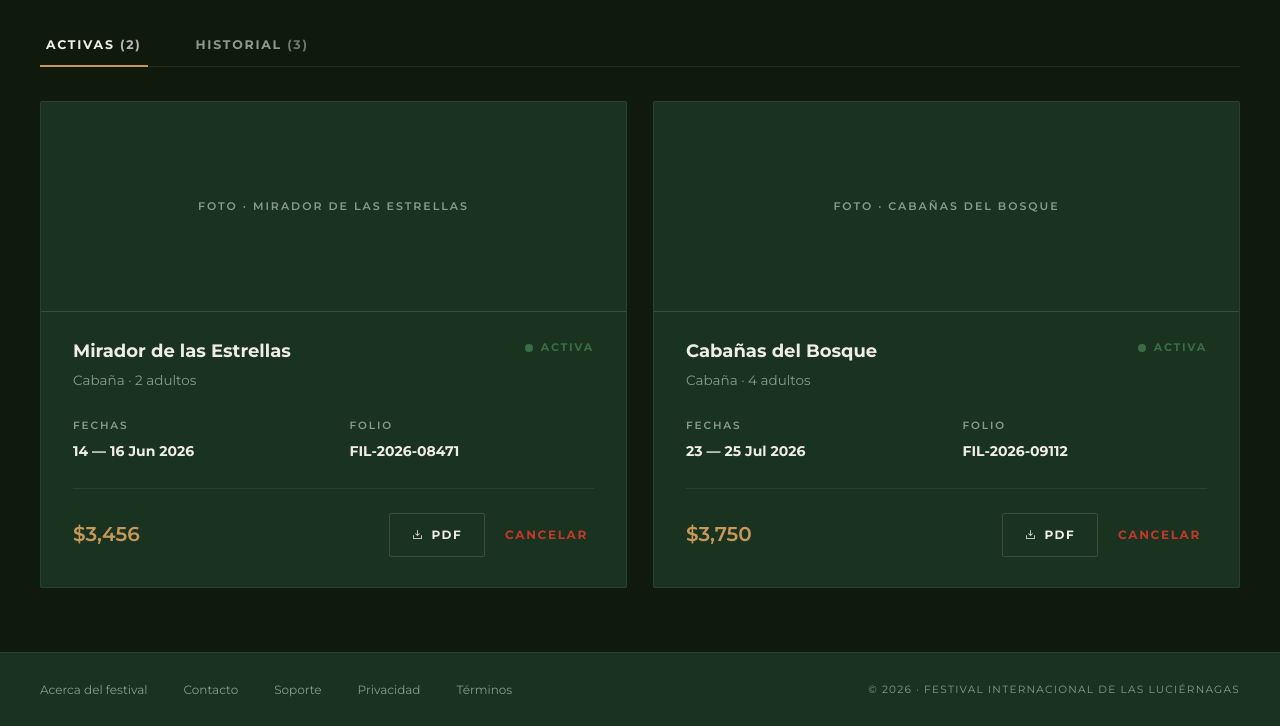
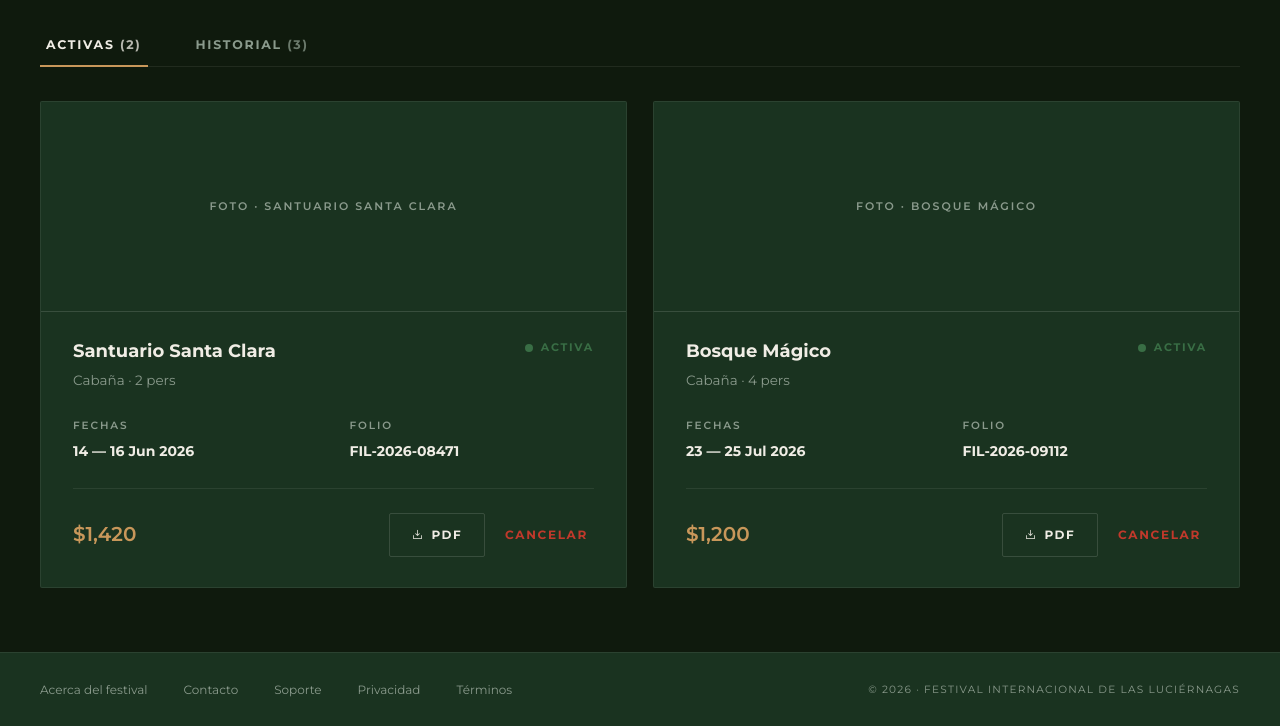
Before and after one commit to YamilSalazar/Prisma, a Django app: page /mis-reservaciones/ in a window 1280 px wide. Shown: the part 339-1065 px from the top of the page. Run offline with Django 5.2, Linux system fonts and the light colour scheme.

Commit message:
refactor: reemplazar los valores por defecto de la plantilla reservations por los nuevos datos de views.py

```diff
--- a/apps/core/templates/core/account/reservations.html
+++ b/apps/core/templates/core/account/reservations.html
@@ -13,12 +13,12 @@
   <div class="reservation-panel is-active" data-reservation-panel="active">
     <div class="reservation-grid">
       <article class="card reservation-card reservation-card--full">
-        <div class="photo-placeholder reservation-card__photo"><span>Foto &middot; Mirador de las Estrellas</span></div>
+        <div class="photo-placeholder reservation-card__photo"><span>Foto &middot; Santuario Santa Clara</span></div>
         <div class="reservation-card__body">
           <div class="reservation-card__head">
             <div>
-              <h2>Mirador de las Estrellas</h2>
-              <p>Caba&ntilde;a &middot; 2 adultos</p>
+              <h2>Santuario Santa Clara</h2>
+              <p>Caba&ntilde;a &middot; 2 pers</p>
             </div>
             <span class="reservation-status reservation-status--active"><i></i> Activa</span>
           </div>
@@ -27,7 +27,7 @@
             <p><span>Folio</span><strong>FIL-2026-08471</strong></p>
           </div>
           <div class="reservation-card__footer">
-            <strong class="reservation-price">$3,456</strong>
+            <strong class="reservation-price">$1,420</strong>
             <div class="reservation-actions">
               <a class="button button--secondary" href="#"><i class="ph ph-download-simple"></i> PDF</a>
               <button class="reservation-cancel" type="button" data-open-modal="modal-cancelar">Cancelar</button>
@@ -37,12 +37,12 @@
       </article>
 
       <article class="card reservation-card reservation-card--full">
-        <div class="photo-placeholder reservation-card__photo"><span>Foto &middot; Caba&ntilde;as del Bosque</span></div>
+        <div class="photo-placeholder reservation-card__photo"><span>Foto &middot; Bosque M&aacute;gico</span></div>
         <div class="reservation-card__body">
           <div class="reservation-card__head">
             <div>
-              <h2>Caba&ntilde;as del Bosque</h2>
-              <p>Caba&ntilde;a &middot; 4 adultos</p>
+              <h2>Bosque M&aacute;gico</h2>
+              <p>Caba&ntilde;a &middot; 4 pers</p>
             </div>
             <span class="reservation-status reservation-status--active"><i></i> Activa</span>
           </div>
@@ -51,7 +51,7 @@
             <p><span>Folio</span><strong>FIL-2026-09112</strong></p>
           </div>
           <div class="reservation-card__footer">
-            <strong class="reservation-price">$3,750</strong>
+            <strong class="reservation-price">$1,200</strong>
             <div class="reservation-actions">
               <a class="button button--secondary" href="#"><i class="ph ph-download-simple"></i> PDF</a>
               <button class="reservation-cancel" type="button" data-open-modal="modal-cancelar">Cancelar</button>
@@ -65,12 +65,12 @@
   <div class="reservation-panel" data-reservation-panel="history" hidden>
     <div class="reservation-grid">
       <article class="card reservation-card reservation-card--full">
-        <div class="photo-placeholder reservation-card__photo"><span>Foto &middot; Camping R&iacute;o Verde</span></div>
+        <div class="photo-placeholder reservation-card__photo"><span>Foto &middot; Canto del Bosque</span></div>
         <div class="reservation-card__body">
           <div class="reservation-card__head">
             <div>
-              <h2>Camping R&iacute;o Verde</h2>
-              <p>Camping &middot; 6 personas</p>
+              <h2>Canto del Bosque</h2>
+              <p>Camping &middot; 6 pers</p>
             </div>
             <span class="reservation-status reservation-status--completed"><i></i> Completada</span>
           </div>
@@ -79,7 +79,7 @@
             <p><span>Folio</span><strong>FIL-2025-04210</strong></p>
           </div>
           <div class="reservation-card__footer">
-            <strong class="reservation-price reservation-price--muted">$1,360</strong>
+            <strong class="reservation-price reservation-price--muted">$750</strong>
             <div class="reservation-actions">
               <button class="button button--secondary" type="button" data-open-modal="modal-calificar"><i class="ph ph-star"></i> Calificar parque</button>
             </div>
@@ -88,12 +88,12 @@
       </article>
 
       <article class="card reservation-card reservation-card--full is-muted">
-        <div class="photo-placeholder reservation-card__photo"><span>Foto &middot; Refugio Luci&eacute;rnaga</span></div>
+        <div class="photo-placeholder reservation-card__photo"><span>Foto &middot; Santuario Santa Clara</span></div>
         <div class="reservation-card__body">
           <div class="reservation-card__head">
             <div>
-              <h2>Refugio Luci&eacute;rnaga</h2>
-              <p>Caba&ntilde;a &middot; 2 personas</p>
+              <h2>Santuario Santa Clara</h2>
+              <p>Caba&ntilde;a &middot; 2 pers</p>
             </div>
             <span class="reservation-status reservation-status--cancelled"><i></i> Cancelada</span>
           </div>
@@ -102,19 +102,19 @@
             <p><span>Folio</span><strong>FIL-2025-03877</strong></p>
           </div>
           <div class="reservation-card__footer">
-            <strong class="reservation-price reservation-price--muted">$4,740</strong>
+            <strong class="reservation-price reservation-price--muted">$1,420</strong>
             <em>Sin acciones</em>
           </div>
         </div>
       </article>
 
       <article class="card reservation-card reservation-card--full">
-        <div class="photo-placeholder reservation-card__photo"><span>Foto &middot; Caba&ntilde;as del Bosque</span></div>
+        <div class="photo-placeholder reservation-card__photo"><span>Foto &middot; Santuario Piedra Canteada</span></div>
         <div class="reservation-card__body">
           <div class="reservation-card__head">
             <div>
-              <h2>Caba&ntilde;as del Bosque</h2>
-              <p>Caba&ntilde;a &middot; 4 personas</p>
+              <h2>Santuario Piedra Canteada</h2>
+              <p>Caba&ntilde;a &middot; 4 pers</p>
             </div>
             <span class="reservation-status reservation-status--completed"><i></i> Completada</span>
           </div>
@@ -123,7 +123,7 @@
             <p><span>Folio</span><strong>FIL-2025-02118</strong></p>
           </div>
           <div class="reservation-card__footer">
-            <strong class="reservation-price reservation-price--muted">$3,750</strong>
+            <strong class="reservation-price reservation-price--muted">$1,850</strong>
             <span class="reservation-rated"><span>&starf;&starf;&starf;&starf;&starf;</span> Calificado</span>
           </div>
         </div>
@@ -145,7 +145,7 @@
     <div class="modal-detail-grid">
       <div class="modal-pair">
         <span class="modal-pair__label">Parque</span>
-        <span class="modal-pair__value">Mirador de las Estrellas</span>
+        <span class="modal-pair__value">Santuario Santa Clara</span>
       </div>
       <div class="modal-pair">
         <span class="modal-pair__label">Folio</span>
@@ -157,7 +157,7 @@
       </div>
       <div class="modal-pair">
         <span class="modal-pair__label">Total</span>
-        <span class="modal-pair__value">$3,456 MXN</span>
+        <span class="modal-pair__value">$1,420 MXN</span>
       </div>
     </div>
     <p class="modal-note">Est&aacute;s a m&aacute;s de 7 d&iacute;as de la fecha, por lo que se har&aacute; un <strong>reembolso completo</strong> al m&eacute;todo de pago original en 5&nbsp;&mdash;&nbsp;7 d&iacute;as h&aacute;biles. Esta acci&oacute;n no se puede deshacer.</p>
@@ -175,7 +175,7 @@
       <i class="ph ph-x"></i>
     </button>
     <p class="eyebrow" style="margin-bottom:8px;">Califica tu estancia</p>
-    <h2 id="modal-calificar-title" style="margin:0 0 8px; font-size:22px; font-weight:700;">Camping R&iacute;o Verde</h2>
+    <h2 id="modal-calificar-title" style="margin:0 0 8px; font-size:22px; font-weight:700;">Canto del Bosque</h2>
     <p style="color:var(--muted); font-size:12.5px; margin:0 0 24px;">Estancia 08 &mdash; 09 Ago 2025</p>
 
     <div class="modal-rating-section">
```
